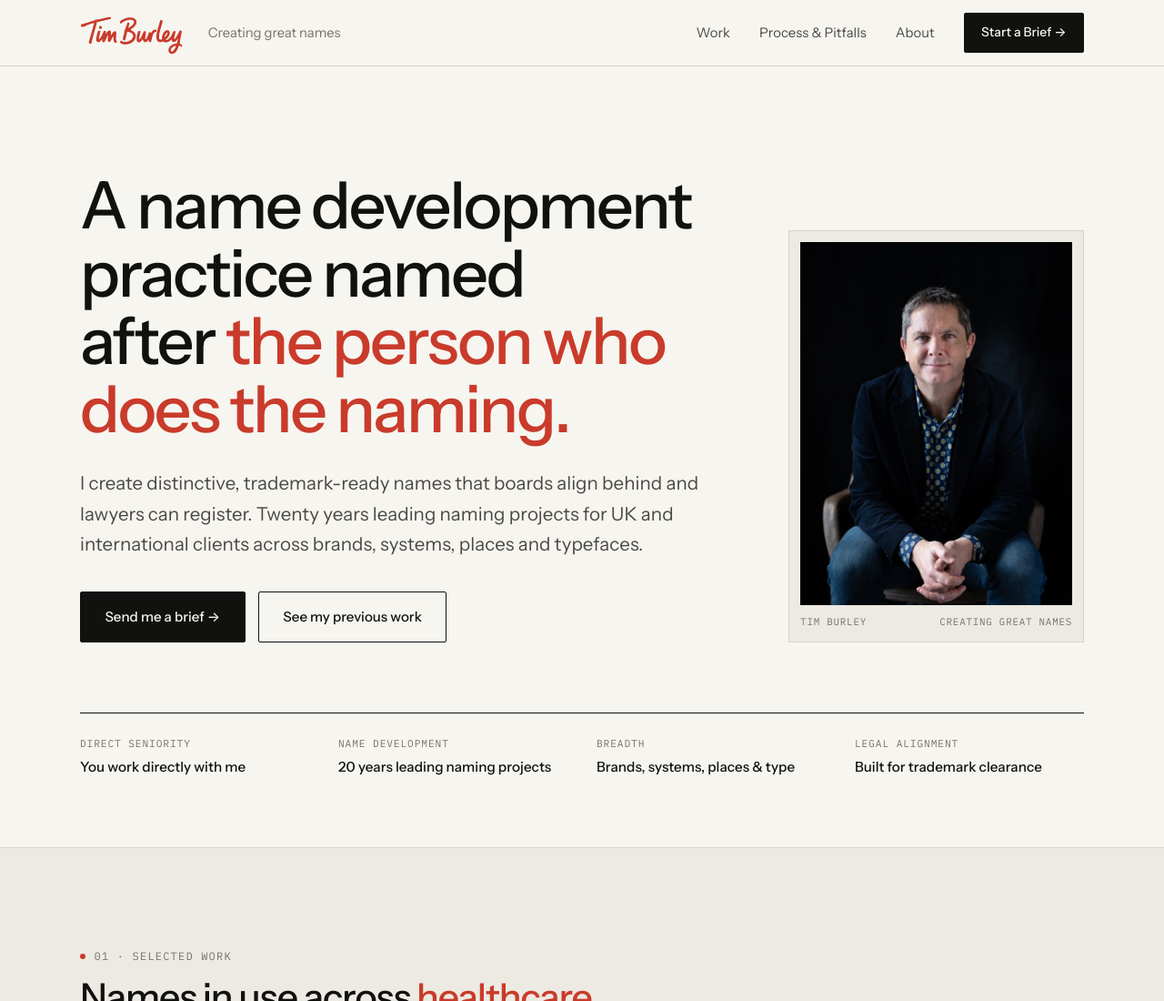
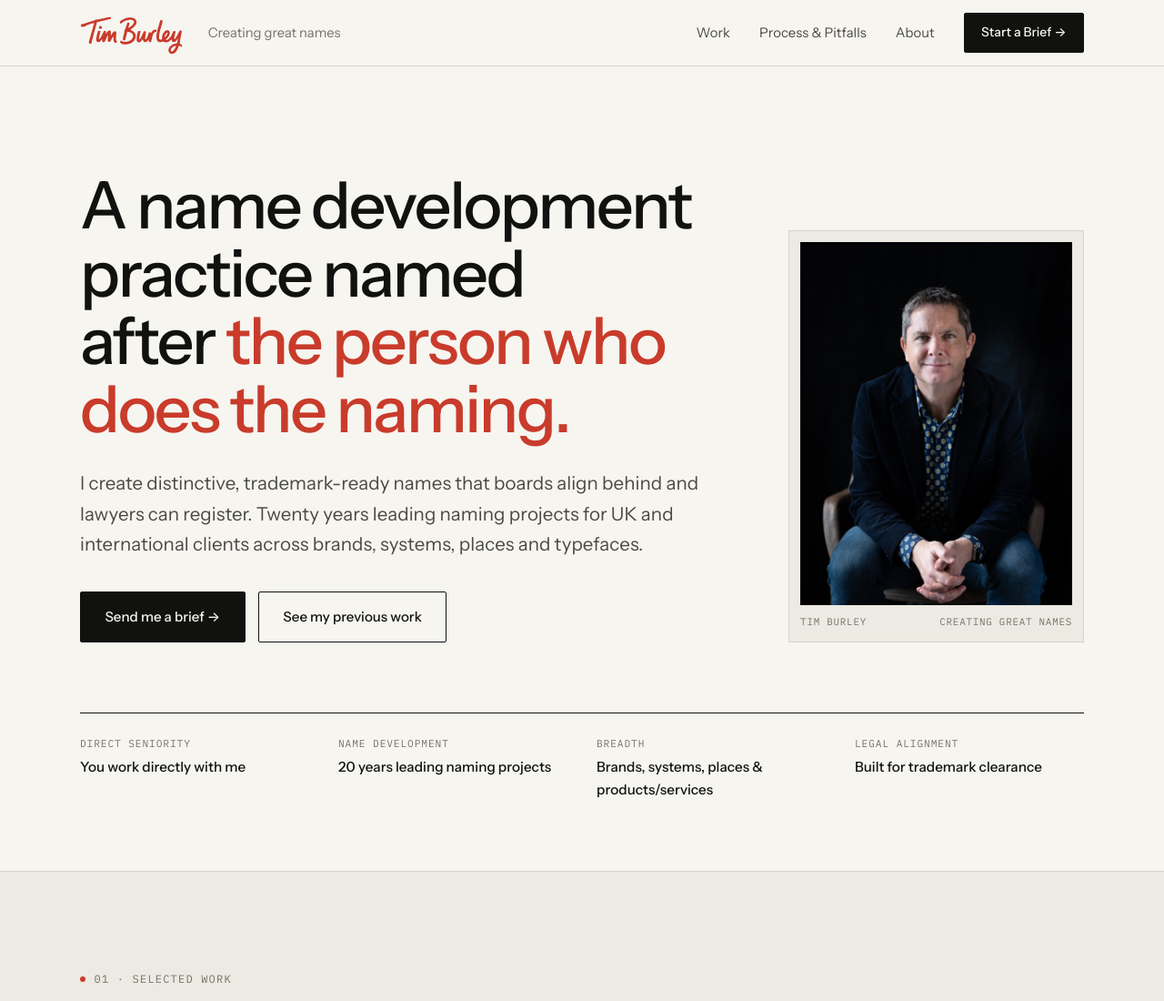
Before and after one commit to Spatch27/timburley.com, a plain HTML site: page public/index.html in a window 1280 px wide. Shown: the top 1100 px of the page at 91% size. Drawn offline with Linux system fonts and the light colour scheme; a script that the page names is missing.

Commit message:
Update hero Breadth proof strip item

```diff
--- a/public/index.html
+++ b/public/index.html
@@ -165,7 +165,7 @@
           </div>
           <div class="hero-meta__item">
             <span class="hero-meta__label">Breadth</span>
-            <span class="hero-meta__value">Brands, systems, places &amp; type</span>
+            <span class="hero-meta__value">Brands, systems, places &amp; products/services</span>
           </div>
           <div class="hero-meta__item">
             <span class="hero-meta__label">Legal Alignment</span>
```
